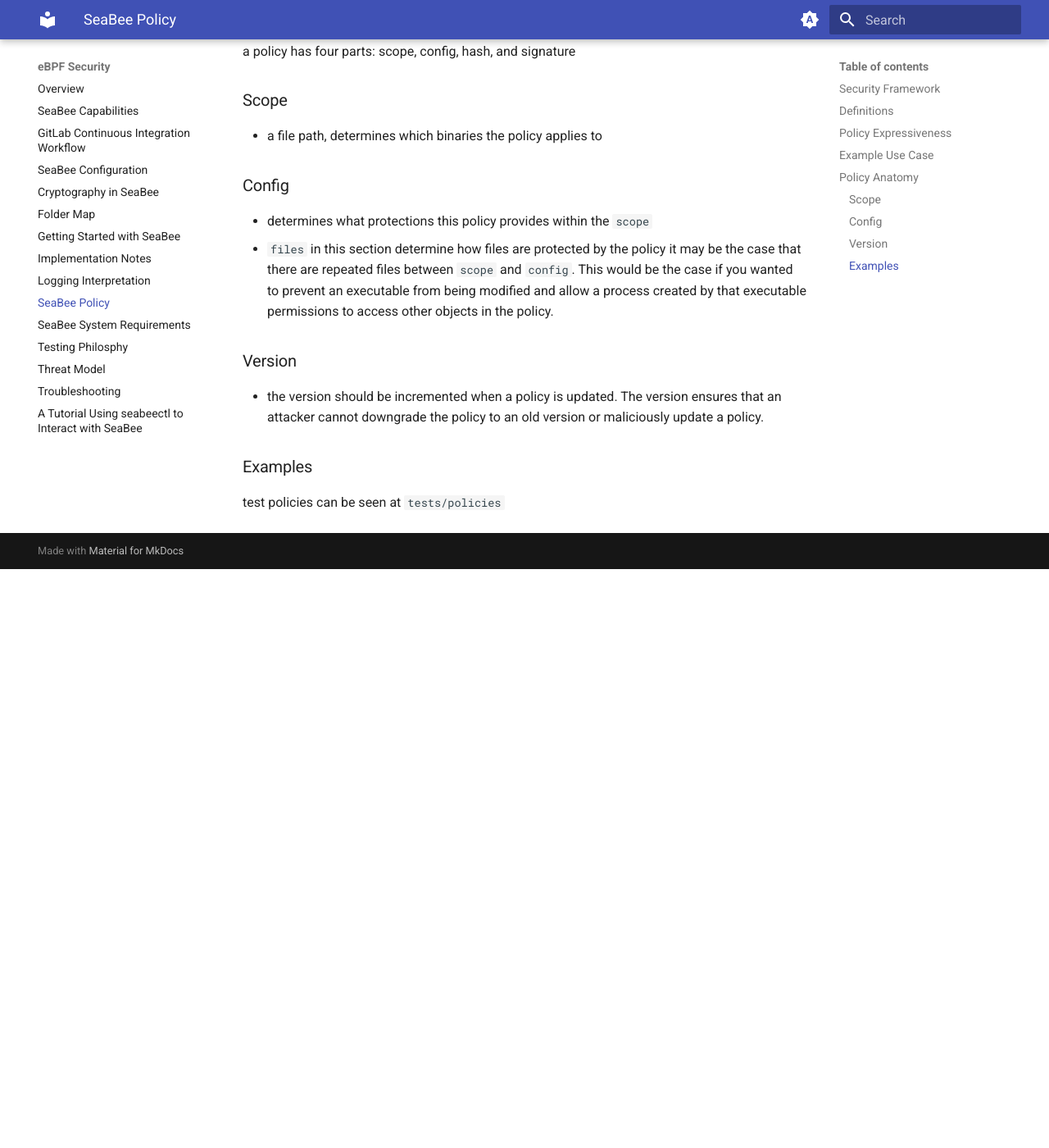
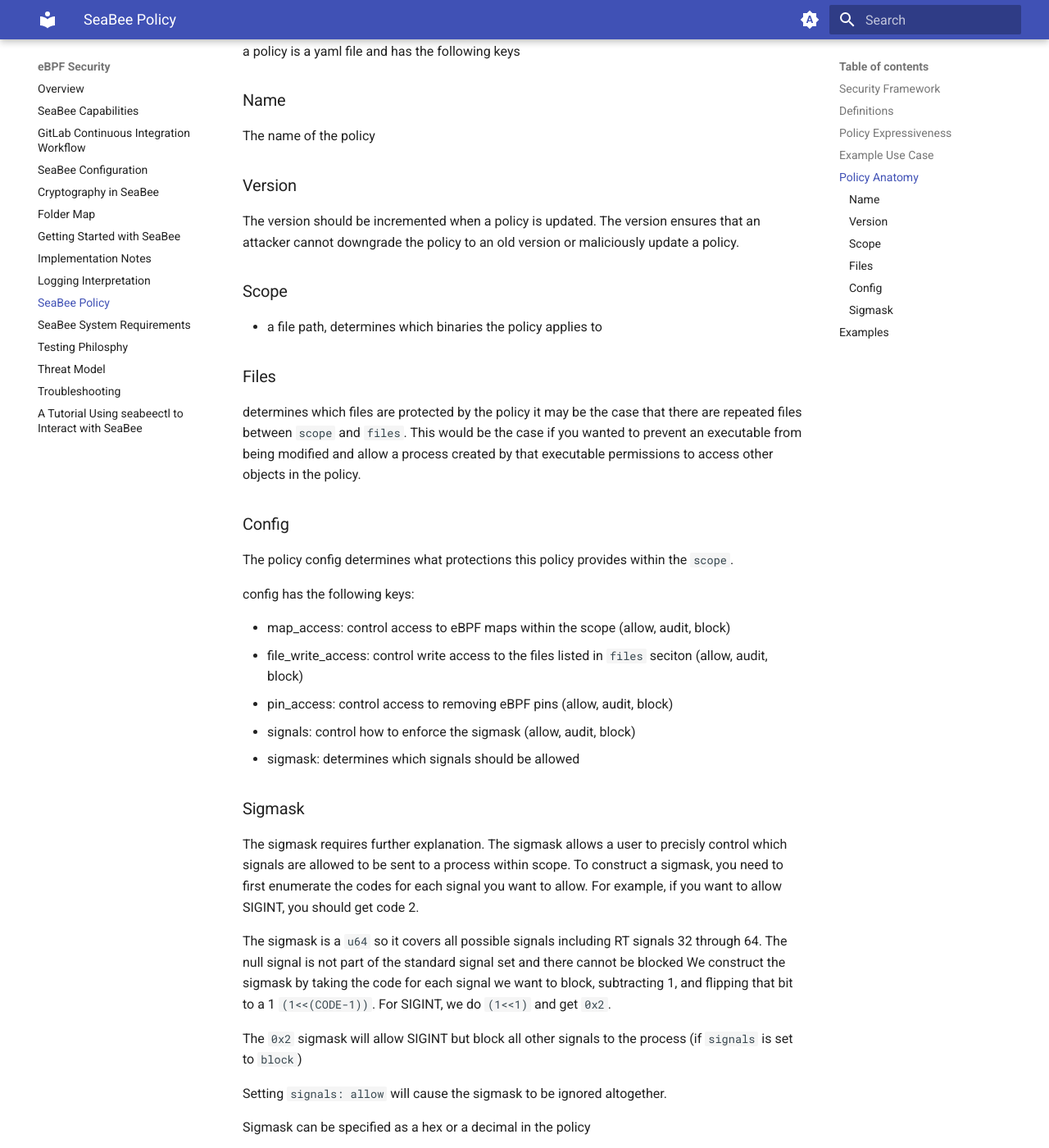
Before and after one commit to stephensmalley/seabee, an MkDocs documentation site: the page built from docs/docs/policy.md, in a window 1280 px wide and 1400 px high, scrolled down 1727 px. Shown: the whole window at 82% size. Built offline with MkDocs 1.6.1 and Material for MkDocs 9.7.7, drawn with Linux system fonts in a browser that asks for light colours; before the commit the page ends 2421 px from its top, so only the background shows below that; some of the changed text lies outside the part shown.

Commit message:
docs: specify how to construct sigmask
add another test for allowing a signal

Signed-off-by: Alan Wandke <adwandk@uwe.nsa.gov>

````diff
--- a/docs/docs/policy.md
+++ b/docs/docs/policy.md
@@ -57,26 +57,94 @@
 
 ## Policy Anatomy
 
-a policy has four parts: scope, config, hash, and signature
+a policy is a yaml file and has the following keys
+
+### Name
+
+The name of the policy
+
+### Version
+
+The version should be incremented when a policy is updated. The version ensures
+that an attacker cannot downgrade the policy to an old version or maliciously update
+a policy.
 
 ### Scope
 
 - a file path, determines which binaries the policy applies to
 
-### Config
+### Files
 
-- determines what protections this policy provides within the `scope`
-- `files` in this section determine how files are protected by the policy
-it may be the case that there are repeated files between `scope` and `config`.
+determines which files are protected by the policy
+it may be the case that there are repeated files between `scope` and `files`.
 This would be the case if you wanted to prevent an executable from being modified
 and allow a process created by that executable permissions to access other objects in the policy.
 
-### Version
+### Config
 
-- the version should be incremented when a policy is updated. The version ensures
-that an attacker cannot downgrade the policy to an old version or maliciously update
-a policy.
+The policy config determines what protections this policy provides within the `scope`.
 
-### Examples
+config has the following keys:
 
-test policies can be seen at `tests/policies`
+- map_access: control access to eBPF maps within the scope (allow, audit, block)
+- file_write_access: control write access to the files listed in `files` seciton (allow, audit, block)
+- pin_access: control access to removing eBPF pins (allow, audit, block)
+- signals: control how to enforce the sigmask (allow, audit, block)
+- sigmask: determines which signals should be allowed
+
+### Sigmask
+
+The sigmask requires further explanation. The sigmask allows a user to precisly control which signals are allowed
+to be sent to a process within scope. To construct a sigmask, you need to first enumerate the codes for each signal
+you want to allow. For example, if you want to allow SIGINT, you should get code 2.
+
+The sigmask is a `u64` so it covers all possible signals including RT signals 32 through 64.
+The null signal is not part of the standard signal set and there cannot be blocked
+We construct the sigmask by taking the code for each signal we want to block, subtracting 1,
+and flipping that bit to a 1 `(1<<(CODE-1))`. For SIGINT, we do `(1<<1)` and get `0x2`.
+
+The `0x2` sigmask will allow SIGINT but block all other signals to the process (if `signals` is set to `block`)
+
+Setting `signals: allow` will cause the sigmask to be ignored altogether.
+
+Sigmask can be specified as a hex or a decimal in the policy
+
+We use this sigmask by default for SeaBee: `0x8430000`. This allows all signals that don't kill the process by default.
+We generate the sigmask with the following code (from `seabee/src/utils.rs`)
+
+```Rust
+/// Generates a [mask](https://en.wikipedia.org/wiki/Mask_(computing))
+/// of allowed signals
+pub const fn generate_sigmask(sigint: SecurityLevel) -> u64 {
+    let mut sigmask: u64 = 0;
+    // These signals are those that do not terminate a process by default
+    sigmask |= 1 << (Signal::SIGCHLD as u64 - 1);
+    sigmask |= 1 << (Signal::SIGCONT as u64 - 1);
+    sigmask |= 1 << (Signal::SIGURG as u64 - 1);
+    sigmask |= 1 << (Signal::SIGWINCH as u64 - 1);
+
+    if is_sigint_allowed(sigint) {
+        sigmask |= 1 << (Signal::SIGINT as u64 - 1);
+    }
+    sigmask
+}
+```
+
+## Examples
+
+more test policies can be seen at `tests/policies`
+
+```yaml
+name: sample-policy
+version: 1
+scope:
+  - ../usr/sbin/my-ebpf-tool
+files:
+  - /etc/my-ebpf-tool/
+config:
+  map_access: block
+  file_write_access: block
+  pin_access: block
+  signals: block
+  signal_allow_mask: 0x8430002
+```
````
Also changed, not shown: docs/docs/config.md (+3 -1 lines), 5 other files.
